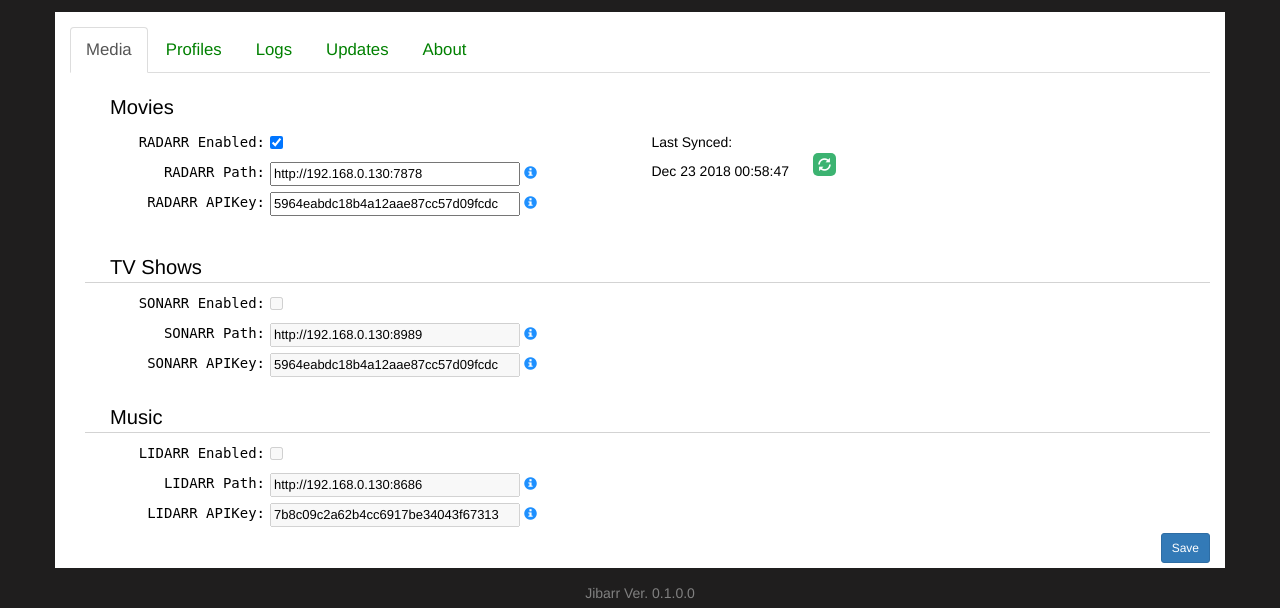
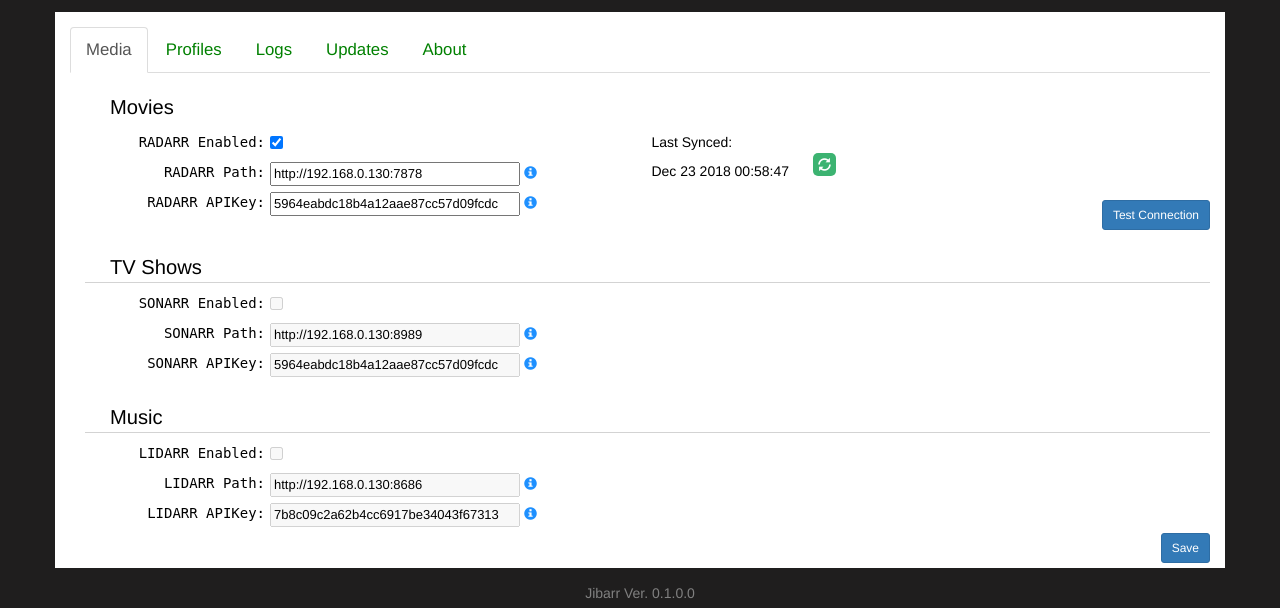
Before and after one commit to ExtensiveJS/Jibarr, a Django app: page /jibarr/settings/ in a window 1280 px wide. Shown: the part 168-776 px from the top of the page. Run offline with Django 3.2, Linux system fonts and the light colour scheme; data comes from the database, SQL or seed files in the repository; both versions use the stored data as it was after the commit; some libraries are stand-ins or nearby versions.

Commit message:
Adding Version Number to the settings for future use

```diff
--- a/ui/jibarr/models/settings.py
+++ b/ui/jibarr/models/settings.py
@@ -22,6 +22,7 @@
     lidarr_path =  models.TextField(db_column='LIDARR_Path')
     lidarr_apikey = models.TextField(db_column='LIDARR_APIKey')
     lidarr_last_sync = models.TextField(db_column='LIDARR_Last_Sync')
+    jibarr_version = models.TextField(db_column='Jibarr_Version')
 
     objects = models.Manager()
 
--- a/ui/jibarr/templates/jibarr/base.html
+++ b/ui/jibarr/templates/jibarr/base.html
@@ -38,7 +38,7 @@
             </div>
         </div>
         <span id="spanWaiting" style="position:absolute;top:50%;left:45%;z-index: 99 !important;"><img style="width:100px;" src="{% static 'jibarr/images/spinner.gif' %}"></span>
-        <div style="padding-bottom:65px;padding-top:15px;text-align:center;color:grey;">Jibarr Ver. 0.1.0.0</div>
+        <div style="padding-bottom:65px;padding-top:15px;text-align:center;color:grey;">Jibarr Ver. {{ system_settings.jibarr_version }}</div>
         <script>
             $(function () {
                 $("#spanWaiting").hide();
--- a/ui/jibarr/templates/jibarr/settings.html
+++ b/ui/jibarr/templates/jibarr/settings.html
@@ -29,6 +29,10 @@
                 <div>
                     {{ system_settings.radarr_last_sync }}
                     <i class="glyphicon glyphicon-refresh ADDBUTTON" style="margin-left:20px;" onclick="runSync();"></i>
+                </div>
+                <div style="text-align:right;">
+                    <div id="divRadarrTestConnectionText">&nbsp;</div>
+                    <button type="button" class="btn btn-primary btn-sm" onclick="testRadarrConnection();">Test Connection</button>
                 </div>
             </div>
         </div>
@@ -140,5 +144,29 @@
             });
         }
     }
+    function testRadarrConnection(){
+        $("#spanWaiting").show();
+        $("#divRadarrTestConnectionText").html("...checking connection...");
+        $.ajax({
+            url : '{{ system_settings.radarr_path }}/api/system/status/?apikey={{ system_settings.radarr_apikey }}',
+            type : 'GET',
+            data: {},
+            success: function(data)
+            {
+                $("#divRadarrTestConnectionText").html("Connection Successful");
+            },
+            error:function (xhr, ajaxOptions, thrownError){
+                if(xhr.status==404) {
+                    $("#divRadarrTestConnectionText").html("Connection Failed 404");
+                } else {
+                    $("#divRadarrTestConnectionText").html("Connection Failed");
+                }
+            },
+            fail: function(xhr, textStatus, errorThrown){
+                $("#divRadarrTestConnectionText").html("Connection Failed");
+            }
+        });
+        $("#spanWaiting").hide();
+    }
 </script>
 {% endblock postbody %}
```
Also changed, not shown: ui/db.sqlite3, ui/jibarr/templates/jibarr/index.html (line endings or trailing spaces).
